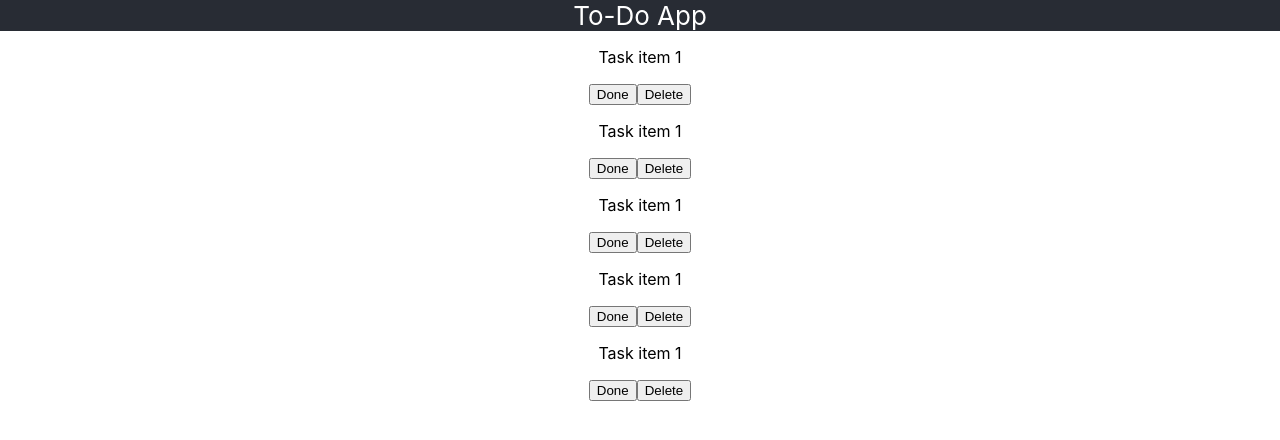
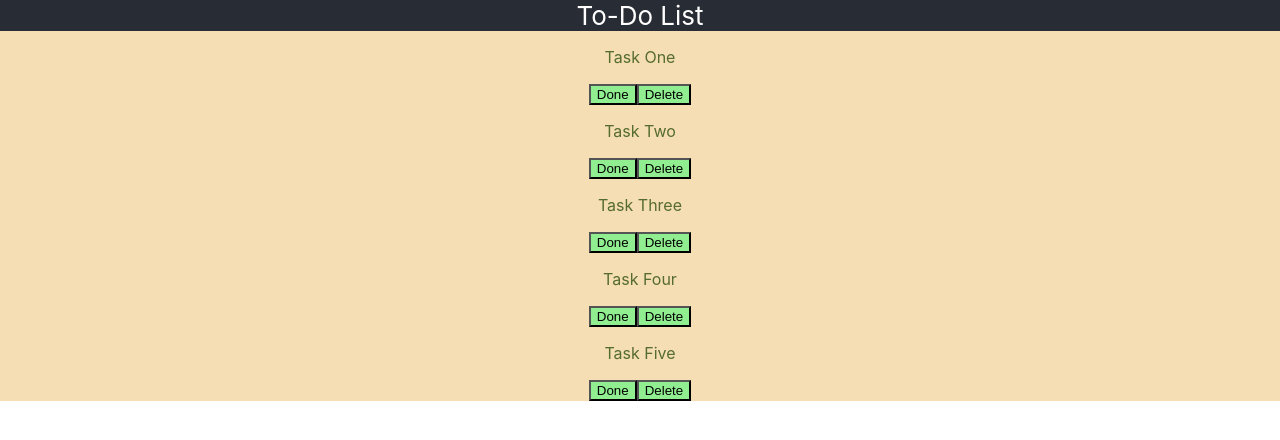
Before and after one commit to mattmckinley/todo-react-application, a React (Create React App) app: page / in a window 1280 px wide. Shown: the top 440 px of the page. Built offline with nearby package versions, Linux system fonts and the light colour scheme.

Commit message:
code along setup

```diff
--- a/src/App.css
+++ b/src/App.css
@@ -1,16 +1,6 @@
 .App {
   text-align: center;
-}
-
-.App-logo {
-  height: 40vmin;
-  pointer-events: none;
-}
-
-@media (prefers-reduced-motion: no-preference) {
-  .App-logo {
-    animation: App-logo-spin infinite 20s linear;
-  }
+  background-color: wheat;
 }
 
 .App-header {
@@ -22,16 +12,3 @@
   font-size: calc(10px + 2vmin);
   color: white;
 }
-
-.App-link {
-  color: #61dafb;
-}
-
-@keyframes App-logo-spin {
-  from {
-    transform: rotate(0deg);
-  }
-  to {
-    transform: rotate(360deg);
-  }
-}
--- a/src/App.js
+++ b/src/App.js
@@ -1,20 +1,18 @@
 import React from 'react';
-
 import './App.css';
-
 import TaskItem from './TaskItem/TaskItem';
 
 function App() {
   return (
     <div className="App">
       <header className="App-header">
-        To-Do App
+        To-Do List
       </header>
-      <TaskItem text="Task item 1" />
-      <TaskItem text="Task item 1" />
-      <TaskItem text="Task item 1" />
-      <TaskItem text="Task item 1" />
-      <TaskItem text="Task item 1" />
+      <TaskItem text="Task One" />
+      <TaskItem text="Task Two" />
+      <TaskItem text="Task Three" />
+      <TaskItem text="Task Four" />
+      <TaskItem text="Task Five" />
     </div>
   );
 }
--- a/src/TaskItem/TaskItem.css
+++ b/src/TaskItem/TaskItem.css
@@ -0,0 +1,8 @@
+.task-item__text {
+    color: darkolivegreen;
+}
+
+.task-item__done-button,
+.task-item__delete-button {
+    background-color: lightgreen;
+}
--- a/src/TaskItem/TaskItem.js
+++ b/src/TaskItem/TaskItem.js
@@ -5,12 +5,12 @@ import './TaskItem.css';
 
 function TaskItem(props) {
     return (
-        <div className="task-item__card">
+        <div className="task-item">
             <p className="task-item__text">
                 {props.text}
             </p>
-            <button className="task-item__button">Done</button>
-            <button className="task-item__button">Delete</button>
+            <button className="task-item__done-button">Done</button>
+            <button className="task-item__delete-button">Delete</button>
         </div>
     );
 }
```
